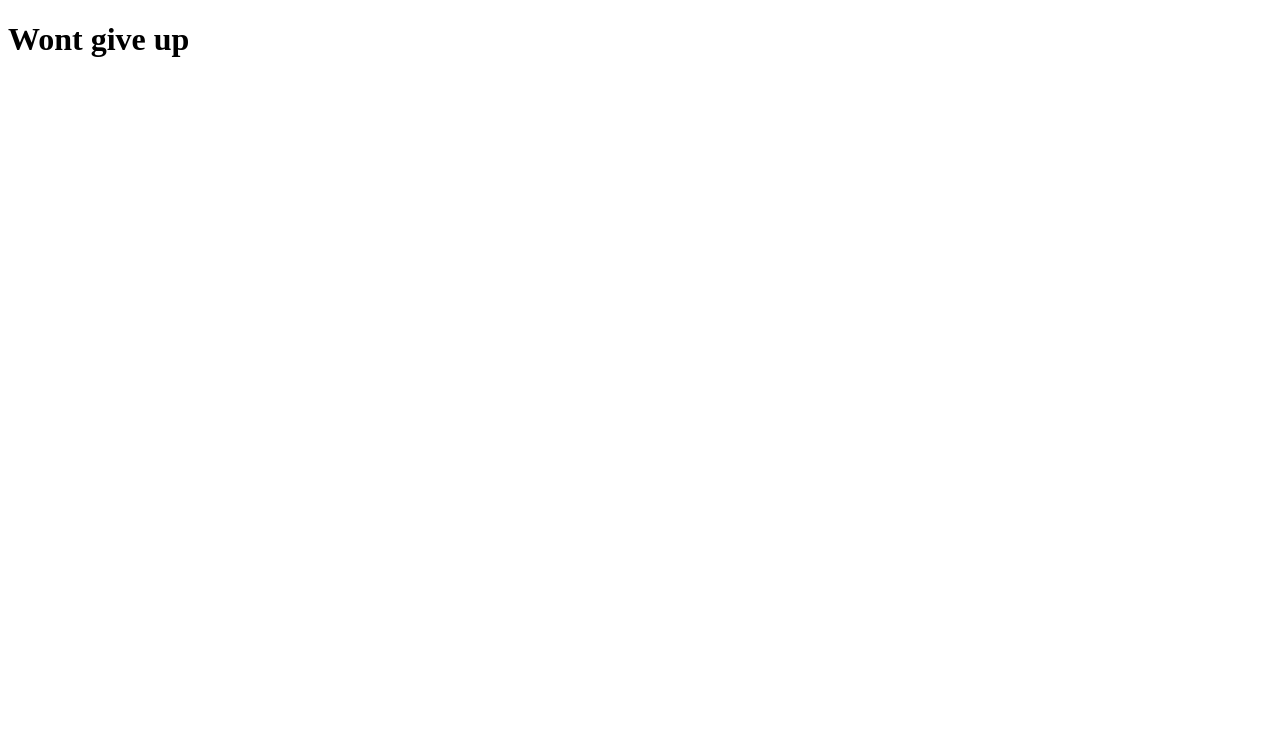
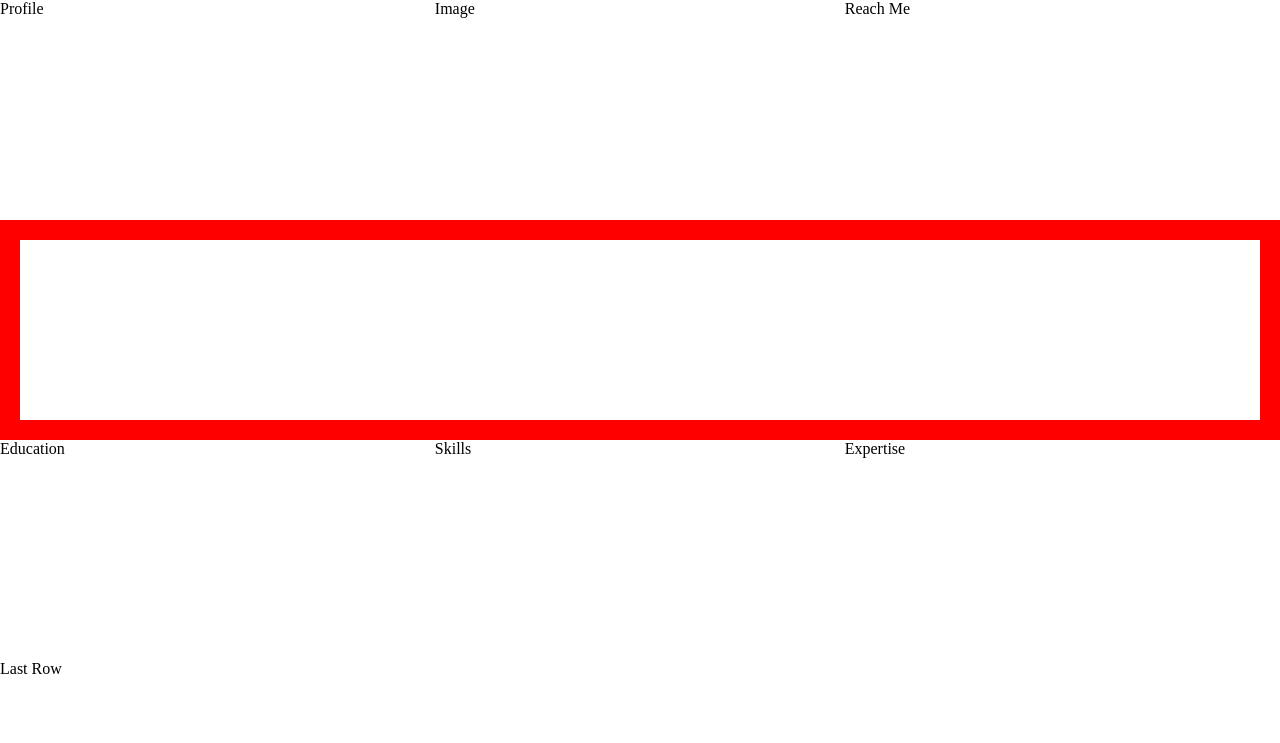
Before and after one commit to genius1x/web101_Charles_Nwoko, a plain HTML site: page index.html in a window 1280 px wide. Drawn offline with Linux system fonts and the light colour scheme.

Commit message:
resume to complete

```diff
--- a/index.html
+++ b/index.html
@@ -4,9 +4,20 @@
     <meta charset="UTF-8">
     <meta http-equiv="X-UA-Compatible" content="IE=edge">
     <meta name="viewport" content="width=device-width, initial-scale=1.0">
-    <title>Document</title>
+    <title>resume</title>
+    <link rel="stylesheet" href="./style.css">
 </head>
 <body>
-    <h1>Wont give up</h1>
+    <div class="grid-container">
+        <header></header>
+        <section>Profile</section>
+        <section>Image</section>
+        <section>Reach Me</section>
+        <section>Education</section>
+        <section>Skills</section>
+        <section>Expertise</section>
+        <section>Last Row</section>
+
+    </div>
 </body>
 </html>
--- a/style.css
+++ b/style.css
@@ -1,3 +1,20 @@
+*{
+    box-sizing: border-box;
+}
 body{
-    background-color: cadetbliue;
+    margin: 0;
 }
+.grid-container{
+    height: 10px;
+    display: grid;
+    grid-template-columns: 250px 150px 250;
+    grid-template-rows: repeat(3, 220px) 80px 200px;
+}
+     header{
+         border: 20px solid red;
+         grid-column: 1/4;
+         grid-row: 2/3;
+     }
+     section{
+
+     }
```
Also changed, not shown: resume.html (added), 1 other file.
